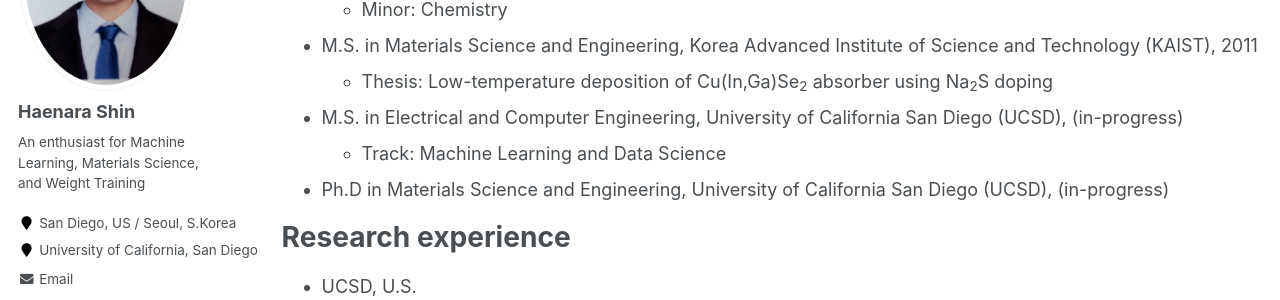
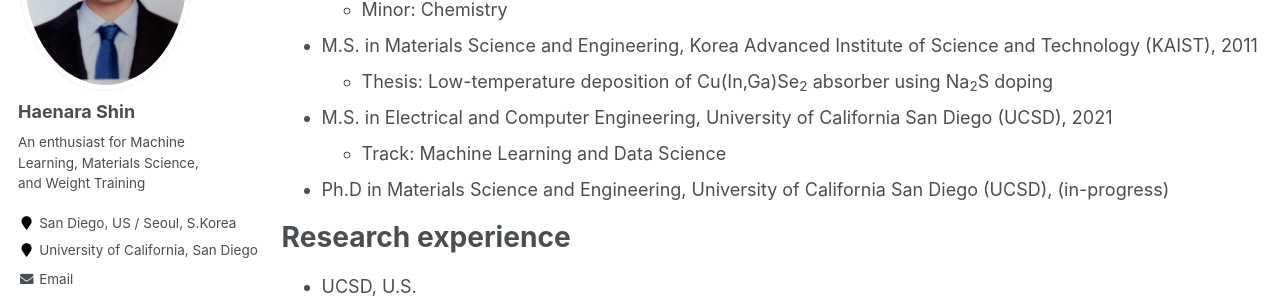
Before and after one commit to haenara-shin/haenara-shin.github.io, a Jekyll site: the page built from _pages/cv.md, in a window 1280 px wide and 900 px high. Shown: the part 260-560 px from the top of the window. Built offline with Jekyll 4.4.1, drawn with Linux system fonts in a browser that asks for light colours.

Commit message:
Update cv.md

```diff
--- a/_pages/cv.md
+++ b/_pages/cv.md
@@ -16,7 +16,7 @@ Education
   * Minor: Chemistry
 * M.S. in Materials Science and Engineering, Korea Advanced Institute of Science and Technology (KAIST), 2011
   * Thesis: Low-temperature deposition of Cu(In,Ga)Se<sub>2</sub> absorber using Na<sub>2</sub>S doping
-* M.S. in Electrical and Computer Engineering, University of California San Diego (UCSD), (in-progress)
+* M.S. in Electrical and Computer Engineering, University of California San Diego (UCSD), 2021
   * Track: Machine Learning and Data Science
 * Ph.D in Materials Science and Engineering, University of California San Diego (UCSD), (in-progress)
 
```
